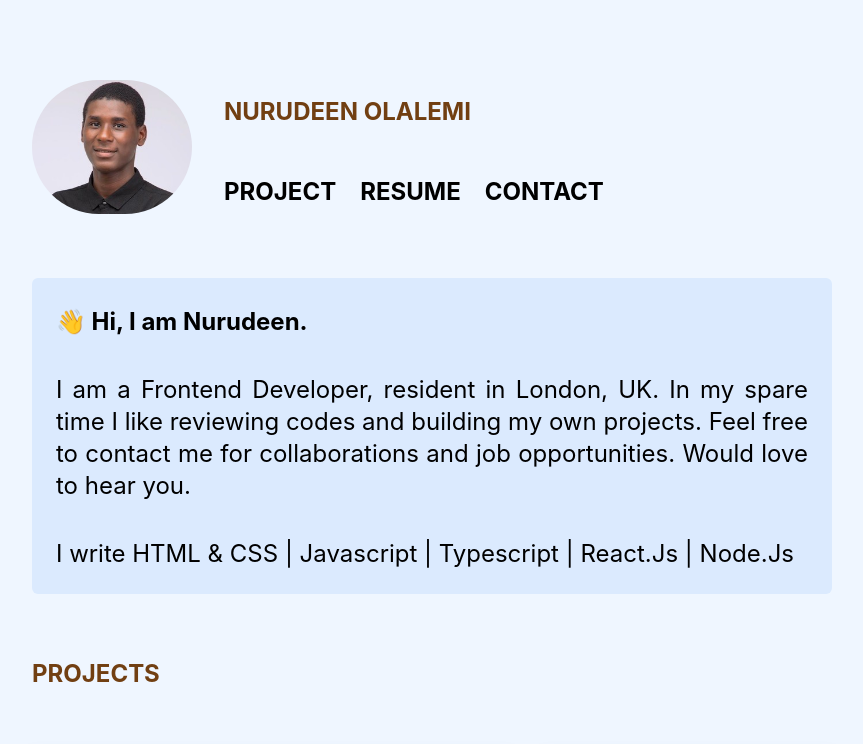
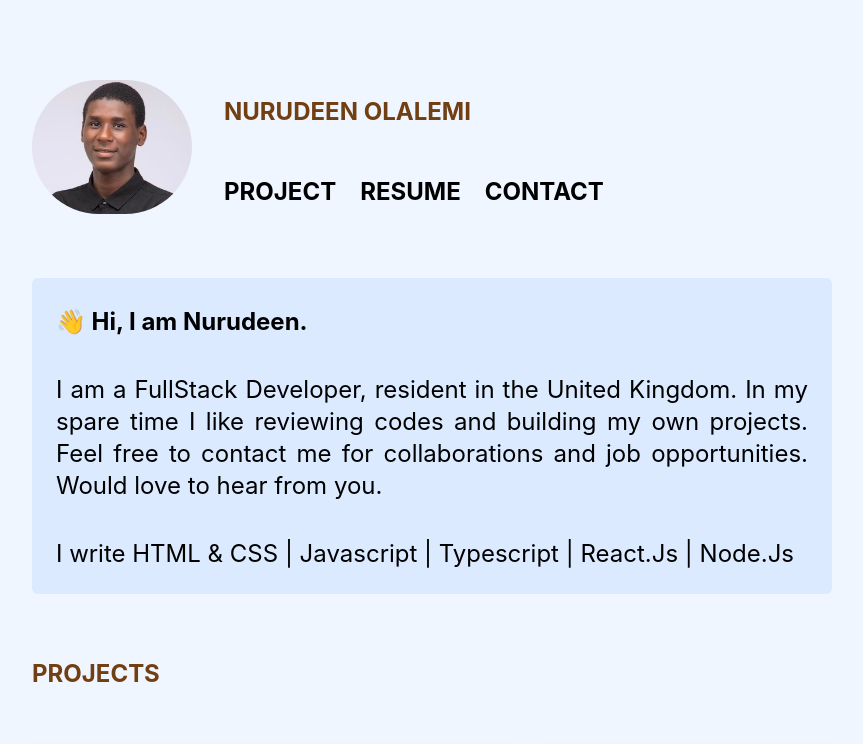
Before and after one commit to olalemi/portfolio, a React (Create React App) app: page / in a window 1280 px wide. Shown: the top 744 px of the page, without its empty margins (208-1071 px from the left). Built offline with nearby package versions, Linux system fonts and the light colour scheme.

Commit message:
updated home text

```diff
--- a/src/components/HomeText.js
+++ b/src/components/HomeText.js
@@ -10,10 +10,10 @@ function HomeText() {
 
         <p className="mt-9 sm:text-sm md:text-xl lg:text-2xl text-justify">
           {' '}
-          I am a Frontend Developer, resident in London, UK. In my spare time I
+          I am a FullStack Developer, resident in the United Kingdom. In my spare time I
           like reviewing codes and building my own projects. Feel free to
           contact me for collaborations and job opportunities. Would love to
-          hear you.
+          hear from you.
         </p>
 
         <p className=" mt-9 sm:text-sm md:text-xl lg:text-2xl">
```
